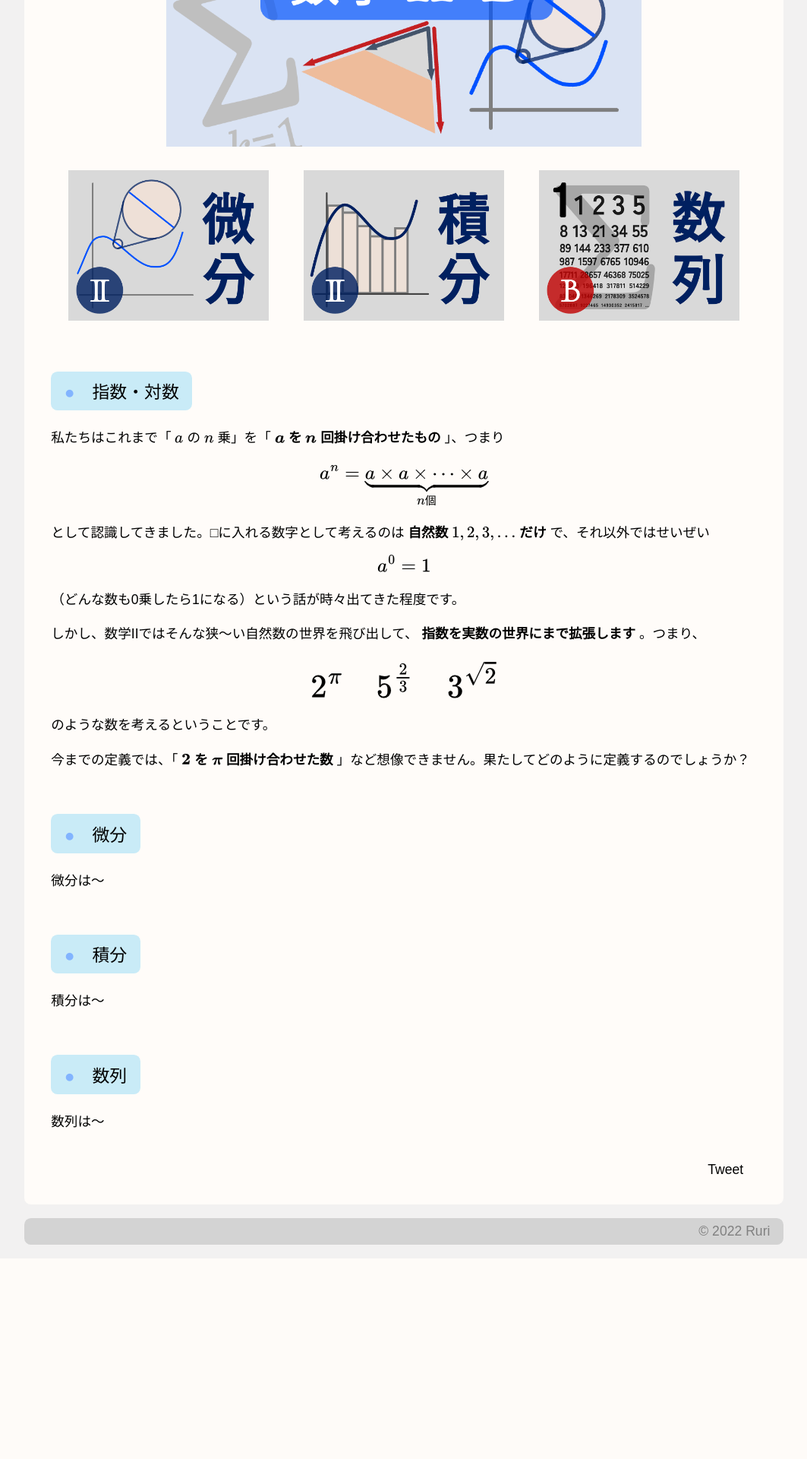
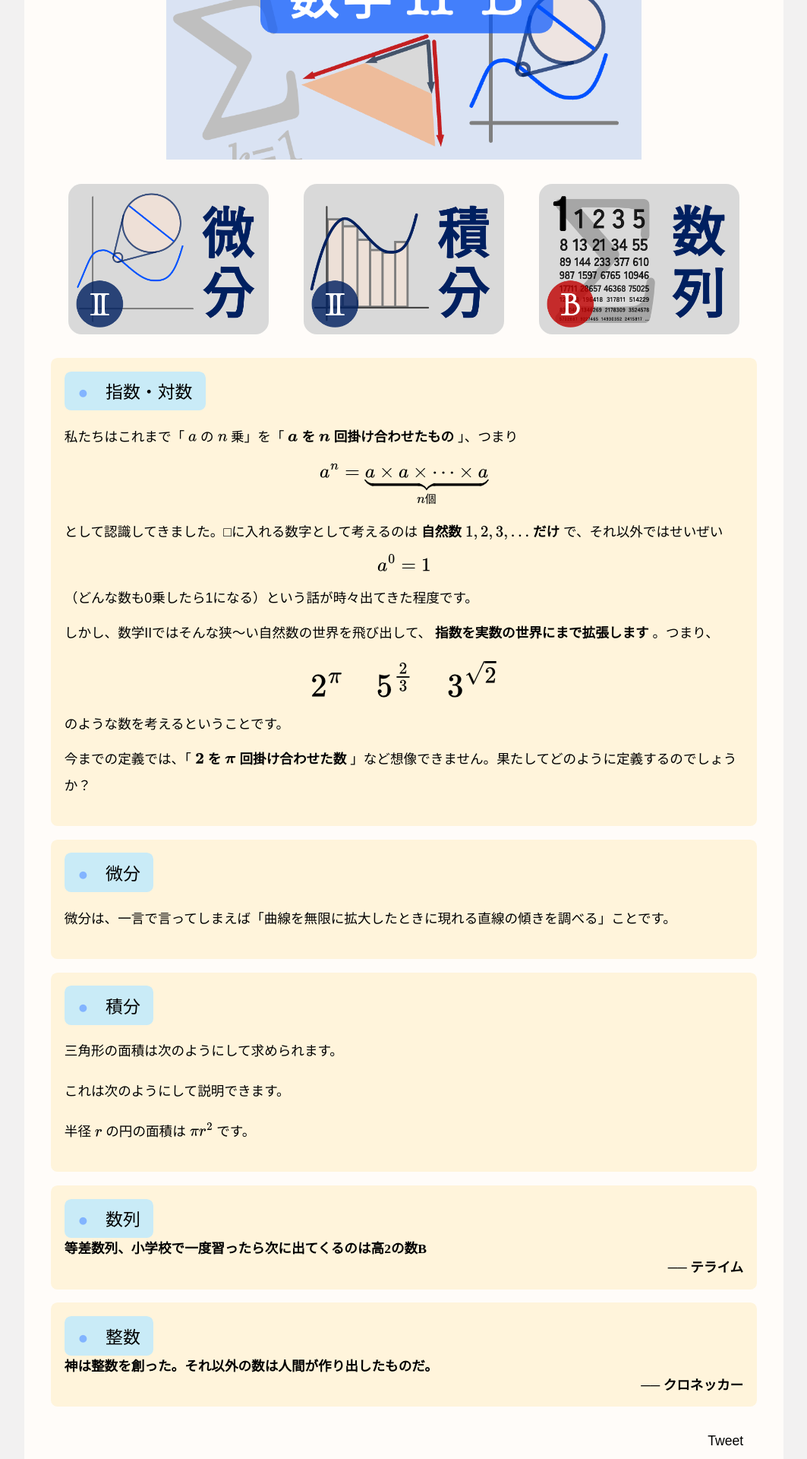
Before and after one commit to mtm9-math/mtm9-math.github.io, a PHP site: page /article/IIB/index.html in a window 1280 px wide. Shown: the part 560-2480 px from the top of the page at 76% size, without its empty margins (108-1171 px from the left). Before the commit the page ends 2198 px from the top, so only its background shows below. Run offline with PHP 8.4, Linux system fonts and the light colour scheme; some libraries are stand-ins or nearby versions.

Commit message:
css renew

```diff
--- a/-css/header.css
+++ b/-css/header.css
@@ -1,10 +1,13 @@
 @charset "utf-8";
 
 body > header {
+
+    border-radius: 0.5rem;
+
     margin-bottom: 1rem;
     padding: 0.5rem;
 
-    background-color: #ffd7dc;
+    background-color: #ffdddf;
     text-align: center;
 }
 
--- a/-css/link.css
+++ b/-css/link.css
@@ -68,23 +68,33 @@ a {
 }
 
 
-.tilelink {
+
+
+
+
+.articlecard {
     display: flex;
     justify-content: space-around;
     flex-wrap: wrap;
+
 }
-.tilelink > a {
+.articlecard__item {
     max-width: 15rem;
     margin: 0.5rem;
 }
-.tilelink > a > img {
+.articlecard__item img {
     width: 100%;
+    border-radius: 1rem;
 }
-.tilelink > a :hover{
-    opacity: 0.5;
-    transition-property: all;
-    transition-duration: 500ms;
+.articlecard__item a:hover {
+    /* opacity: 0.5; */
+    transition: 0.5s all;
 }
+.articlecard__item a:hover img{
+    transform: scale(1.1, 1.1);
+}
+
+
 
 
 
--- a/-css/master.css
+++ b/-css/master.css
@@ -17,27 +17,31 @@
 }
 
 html {
-    font-size: 62.5％;
+    font-size: 62.5%;
     font-size: clamp(1rem, 2.5vw, 1.1rem);
 }
 body {
-    background-color: lightgoldenrodyellow;
-    margin: auto;
-    font-family: var(--font_sans);
-    color: black;
-}
-body > main {
     max-width: 1000px;
     margin: auto;
     padding: 1rem;
-    background-color:lightgoldenrodyellow;
+
+    background-color: rgb(242, 241, 241);
+    color: black;
+    font-family: var(--font_sans);
+}
+main {
+    margin: auto;
+    padding: 2rem;
+
+    border-radius: 0.5rem;
+    background-color: rgb(255, 252, 249);
 }
 main > footer {
-    max-width: 1000px;
     margin: auto;
     margin-top: 3rem;
+    padding-top: 1rem;
+
     border-top: 0.1rem solid gray;
-    padding-top: 1rem;
     font-size: 0.9rem;
     line-height: 1rem;
 }
@@ -62,6 +66,7 @@ main > footer .eq {
 }
 
 body > footer {
+    border-radius: 0.5rem;
     padding: 0;
     background-color: lightgray;
     color: gray;
@@ -107,12 +112,14 @@ body > footer {
 .kind {
     width: fit-content;
     padding: 0rem 0.3rem;
+
     background-color:crimson;
+    color: white;
     font-size: 1.2rem;
     font-weight: bolder;
-    color: white;
     border-radius: 0.3rem;
 }
+
 h1 {
     margin-top: 0;
     border-bottom: 0.3rem solid skyblue;
@@ -163,7 +170,6 @@ h1 {
 
 
 
-
 h2 {
     margin-top: 3rem;
     border-left: 0.3rem solid rgb(255, 168, 188);
@@ -176,6 +182,8 @@ h2 {
     font-weight: normal;
     font-size: 1.3rem;
 }
+
+
 h3 {
     margin-left: 0.5rem;
     margin-bottom: 0;
@@ -203,6 +211,47 @@ p {
 
 
 /* ブロックレベル */
+
+
+.article {
+    margin: 1rem 0;
+    padding: 1rem;
+
+    border-radius: 0.5rem;
+    background-color: rgb(255, 244, 219);
+}
+.article__title {
+    width: fit-content;
+    margin: 0;
+    padding: 0.5rem 1rem;
+
+    border: none;
+    border-radius: 0.5rem;
+    background-color: rgb(201, 235, 247);
+
+    font-weight: normal;
+    font-size: 1.3rem;
+}
+.article__title::before {
+    color: rgb(130, 180, 255);
+    content: "●　";
+}
+
+
+.saying {
+    font-family: serif;
+    font-weight: bolder;
+}
+.saying__text {
+
+}
+.saying__source {
+    text-align: right;
+}
+.saying__source::before {
+    content: "──";
+}
+
 .Q,.A {
     margin: 1rem;
     padding: 0.5rem 1rem;
@@ -294,10 +343,3 @@ strong {
 } strong::after {
     content: " ";
 }
-code {
-    font-family: "Courier", sans-serif;
-} code::before {
-    content: " ";
-} code::after {
-    content: " ";
-}
--- a/-css/master2.css
+++ /dev/null
@@ -1,313 +0,0 @@
-@charset "utf-8";
-@import "header2.css";
-@import "link.css";
-@import "quiz.css";
-
-:root {
-    --h2_color: rgb(255, 168, 188);
-    --arrowlink_color: rgb(19, 98, 255);
-    --boxlink_color: rgb(155, 215, 239);
-    --boxlink_color_hover: rgb(194, 233, 249);
-
-    --arrow: " ＞";
-    --font_r: "TsukuBRdGothic-Regular", "Hiragino Sans W1", "Hiragino Sans W3", "Hiragino Maru Gothic ProN", "YuGothic Medium", sans-serif;
-    --font_b: "TsukuBRdGothic-Bold", "Hiragino Sans W3", "YuGothic Medium", sans-serif;
-    --font_sans: sans-serif;
-    --font_serif: serif;
-}
-
-html {
-    font-size: 62.5％;
-    font-size: clamp(1rem, 2.5vw, 1.1rem);
-}
-body {
-    /* background-color: lightgoldenrodyellow; */
-    max-width: 1000px;
-    background-color: rgb(242, 241, 241);
-    margin: auto;
-    font-family: var(--font_sans);
-    color: black;
-}
-body > main {
-    background-color: rgb(255, 252, 249);
-    /* max-width: 1000px; */
-    margin: auto;
-    padding: 2rem;
-    border-radius: 0.5rem;
-    /* background-color:lightgoldenrodyellow; */
-}
-main > footer {
-    max-width: 1000px;
-    margin: auto;
-    margin-top: 3rem;
-    border-top: 0.1rem solid gray;
-    padding-top: 1rem;
-    font-size: 0.9rem;
-    line-height: 1rem;
-}
-main > footer p {
-    line-height: 1.5rem;
-}
-main > footer .eq {
-    font-size: 1rem;
-}
-/* 脚注 */
-.ref a, .note a{
-    color: gray;
-}
-.ref a:hover, .note a:hover {
-    color: lightgray;
-}
-.note {
-    margin: 1rem auto;
-}
-.note a::after {
-    content: "　";
-}
-
-body > footer {
-    border-radius: 0.5rem;
-    padding: 0;
-    background-color: lightgray;
-    color: gray;
-}
-#copyright {
-    margin-right: 1rem;
-    text-align: right;
-}
-
-
-/*
----------------------
-    main > header
----------------------
-*/
-#pankuzu {
-    margin-bottom: 1rem;
-    font-size: 0.9rem;
-}
-#pankuzu ul {
-    margin: 0;
-    padding: 0;
-    display: flex;
-    flex-direction: row;
-    flex-wrap: wrap;
-    list-style-type: none;
-    list-style-position: outside;
-}
-#pankuzu li {
-    margin-right: 0.5rem;
-}
-#pankuzu ul :not(:last-child) ::after{
-    content: " /";
-}
-#pankuzu a {
-    color: gray;
-}
-.subtitle {
-    margin-bottom: 0;
-    color: rgb(60, 60, 60);
-    font-size: 0.9rem;
-}
-.kind {
-    width: fit-content;
-    padding: 0rem 0.3rem;
-    background-color:crimson;
-    font-size: 1.2rem;
-    font-weight: bolder;
-    color: white;
-    border-radius: 0.3rem;
-}
-h1 {
-    margin-top: 0;
-    border-bottom: 0.3rem solid skyblue;
-    font-weight: normal;
-    font-size: 1.8rem;
-}
-#p_and_n {
-    /* Previous and Next */
-    display: flex;
-    flex-direction: row;
-}
-#previous::before {
-    content: "＜　";
-}
-#next::after {
-    content: "　＞";
-}
-#p_and_n a {
-    display: flexbox;
-    margin-right: 1rem;
-    padding: 0 0.5rem;
-    background-color: var(--boxlink_color);
-    font-size: 0.9rem;
-}
-.tweet {
-    margin-top: 2rem;
-    margin-right: 1rem;
-    text-align: right;
-}
-.info {
-    text-align: right;
-    margin-top: 1rem;
-    margin-bottom: 0;
-    color: rgb(60, 60, 60);
-    font-size: 0.9rem;
-}
-/* サムネイル */
-.thumb {
-    margin: 1rem;
-    text-align: center;
-}
-.thumb img {
-    margin: 0;
-    width: 70%;
-    max-width: 40rem;
-    min-width: min(30rem, 100%);
-}
-
-
-
-
-h2 {
-    padding: 0.5rem 1rem;
-    border-radius: 0.5rem;
-    background-color: rgb(201, 235, 247);
-
-
-    margin-top: 3rem;
-    /* border-left: 0.3rem solid rgb(44, 69, 252); */
-    width: fit-content;
-
-    font-weight: normal;
-    font-size: 1.3rem;
-}
-h2::before {
-    color: rgb(130, 180, 255);
-    content: "●　";
-}
-h3 {
-    margin-left: 0.5rem;
-    margin-bottom: 0;
-    font-weight: normal;
-    font-size: 1rem;
-
-    width: fit-content;
-    padding-left: 0.5rem;
-    padding-right: 0.5rem;
-    border-bottom: 0.2rem solid lightgray;
-}
-h4 {
-    margin-bottom: 0;
-    font-weight: normal;
-}
-
-p {
-    line-height: 2rem;
-}
-
-.center {
-    text-align: center;
-}
-
-
-
-/* ブロックレベル */
-.Q,.A {
-    margin: 1rem;
-    padding: 0.5rem 1rem;
-    max-width: 100%;
-    overflow-wrap: break-word;
-    overflow-x: auto;
-}
-.Q {
-    background-color: rgb(192, 232, 246);
-}
-.A {
-    background-color: lightpink;
-}
-.eq {
-    margin: 1rem auto;
-    text-align: center;
-}
-#matome ul li {
-    margin: 1rem 0;
-}
-
-figure {
-    margin: 0;
-    padding: 0;
-    text-align: center;
-}
-figure img {
-    margin: 0;
-    width: 70%;
-    max-width: 20rem;
-}
-figure.bigfig img {
-    margin: 0;
-    width: 100%;
-    max-width: 30rem;
-}
-
-.dasoku {
-    padding: 0.2rem 0.2rem;
-    width: fit-content;
-    margin-left: 2rem;
-    margin-bottom: 1rem;
-    font-size: 0.8rem;
-    line-height: 1rem;
-    background-color: rgb(222, 222, 222);
-}
-.dasoku p {
-    font-size: 0.8rem;
-    line-height: 1rem;
-}
-
-/* 囲みボックス */
-.box {
-    margin: 1rem;
-    padding: 0 1rem;
-    border: 0.3rem solid powderblue;
-}
-.boxtitle {
-    font-family: sans-serif;
-    font-weight: bold;
-}
-.boxtitle::after {
-    content: "　";
-}
-
-dt {
-    font-family: sans-serif;
-    font-weight: bold;
-}
-dt:not(:last-child) {
-    margin-top: 1rem;
-}
-dd {
-    margin: 0;
-}
-
-
-
-
-
-
-/* Inline */
-strong {
-    font-family: sans-serif;
-    font-style: normal;
-    font-weight: bold;
-} strong::before {
-    content: " ";
-} strong::after {
-    content: " ";
-}
-code {
-    font-family: "Courier", sans-serif;
-} code::before {
-    content: " ";
-} code::after {
-    content: " ";
-}
--- a/article/IIB/index.html
+++ b/article/IIB/index.html
@@ -6,7 +6,7 @@
 
         <meta name="viewport" content="width=device-width, initial-scale=1.0">
         <base href="../../">
-        <link rel="stylesheet" href="-css/master2.css">
+        <link rel="stylesheet" href="-css/master.css">
 
         <script>
             MathJax = {
@@ -56,21 +56,27 @@
             </header>
 
             <section>
-                <div class="tilelink">
+                <div class="articlecard">
+                    <article class="articlecard__item">
                         <a href="article/IIB/index.html#dif">
                             <img src="article/IIB/dif.png" alt="">
                         </a>
+                    </article>
+                    <article class="articlecard__item">
                         <a href="article/IIB/index.html#int">
                             <img src="article/IIB/int.png" alt="">
                         </a>
+                    </article>
+                    <article class="articlecard__item">
                         <a href="article/IIB/index.html#seq">
                             <img src="article/IIB/seq.png" alt="">
                         </a>
+                    </article>
                 </div>
             </section>
 
-            <section id="exp">
-                <h2 class="h2">指数・対数</h2>
+            <article class="article" id="exp">
+                <h2 class="article__title">指数・対数</h2>
                 <p>
                     私たちはこれまで「 $ a $ の $ n $ 乗」を「<strong> $\boldsymbol a $ を $\boldsymbol n $ 回掛け合わせたもの</strong>」、つまり
                     <div class="eq">$$
@@ -97,19 +103,51 @@
                 <p>
                     今までの定義では、「<strong> $\boldsymbol 2 $ を $\boldsymbol \pi $ 回掛け合わせた数</strong>」など想像できません。果たしてどのように定義するのでしょうか？
                 </p>
-            </section>
-            <section id="dif">
-                <h2>微分</h2>
-                <p>微分は〜</p>
-            </section>
-            <section id="int">
-                <h2>積分</h2>
-                <p>積分は〜</p>
-            </section>
-            <section id="seq">
-                <h2>数列</h2>
-                <p>数列は〜</p>
-            </section>
+            </article>
+
+            <article class="article" id="dif">
+                <h2 class="article__title">微分</h2>
+                <p>
+                    微分は、一言で言ってしまえば「曲線を無限に拡大したときに現れる直線の傾きを調べる」ことです。
+                </p>
+            </article>
+
+            <article class="article" id="int">
+                <h2 class="article__title">積分</h2>
+                <p>
+                    三角形の面積は次のようにして求められます。
+                </p>
+                <p>
+                    これは次のようにして説明できます。
+                </p>
+                <p>
+                    半径 $ r $ の円の面積は $ \pi r^2 $ です。
+                </p>
+            </article>
+
+            <article class="article" id="seq">
+                <h2 class="article__title">数列</h2>
+                <div class="saying">
+                    <div class="saying__text">
+                        等差数列、小学校で一度習ったら次に出てくるのは高2の数B
+                    </div>
+                    <div class="saying__source">
+                        テライム
+                    </div>
+                </div>
+            </article>
+
+            <article class="article" id="integer">
+                <h2 class="article__title">整数</h2>
+                <div class="saying">
+                    <div class="saying__text">
+                        神は整数を創った。それ以外の数は人間が作り出したものだ。
+                    </div>
+                    <div class="saying__source">
+                        クロネッカー
+                    </div>
+                </div>
+            </article>
 
             <section class="tweet">
                 <a href="https://twitter.com/share?ref_src=twsrc%5Etfw" class="twitter-share-button" data-show-count="false" data-size="large">Tweet</a>
```
Also changed, not shown: -css/header2.css (deleted, +0 -58 lines), -css/newstyle-test.css (deleted, +0 -7 lines). Lines whose indentation alone changed are shown as unchanged.
